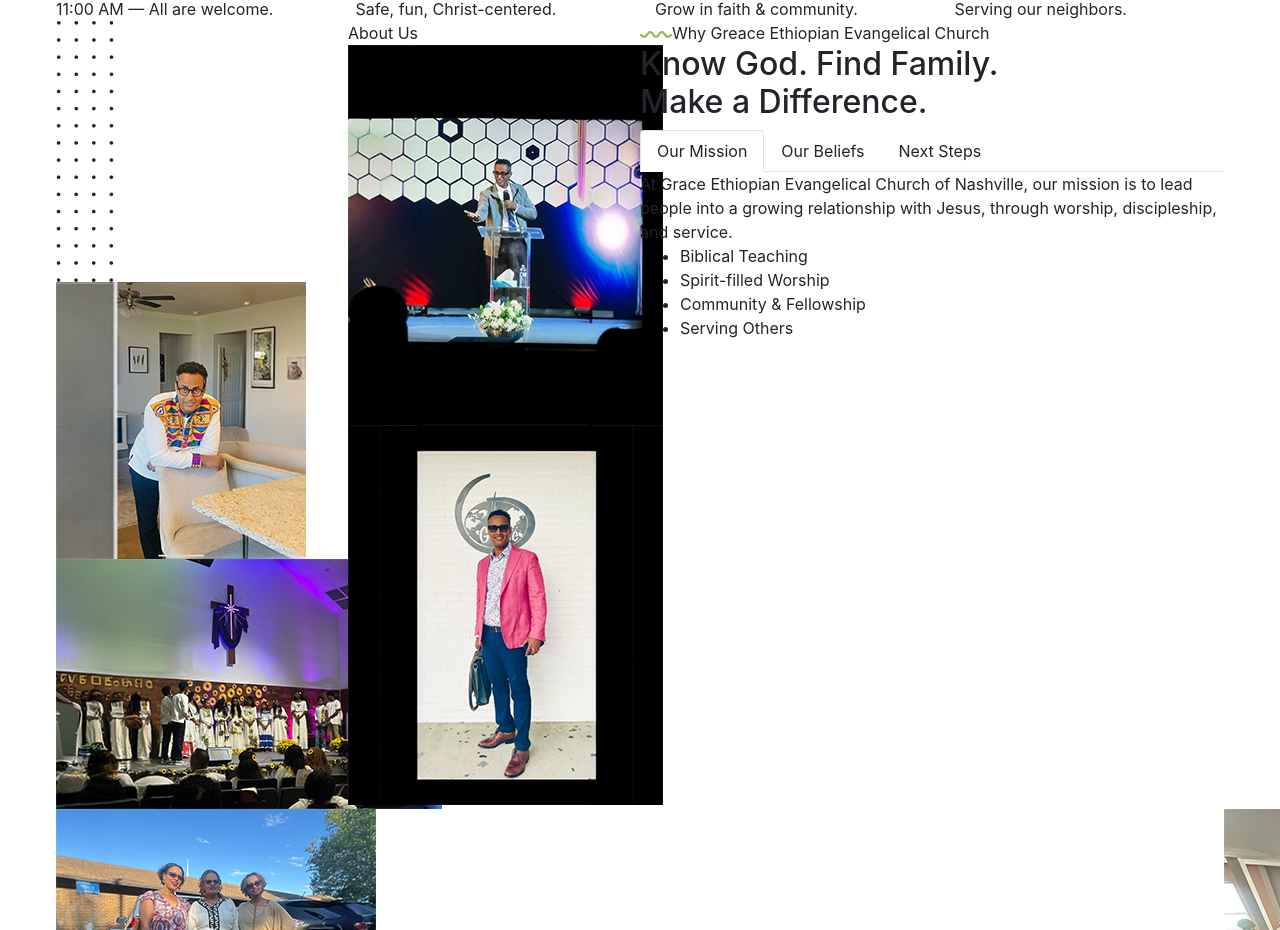
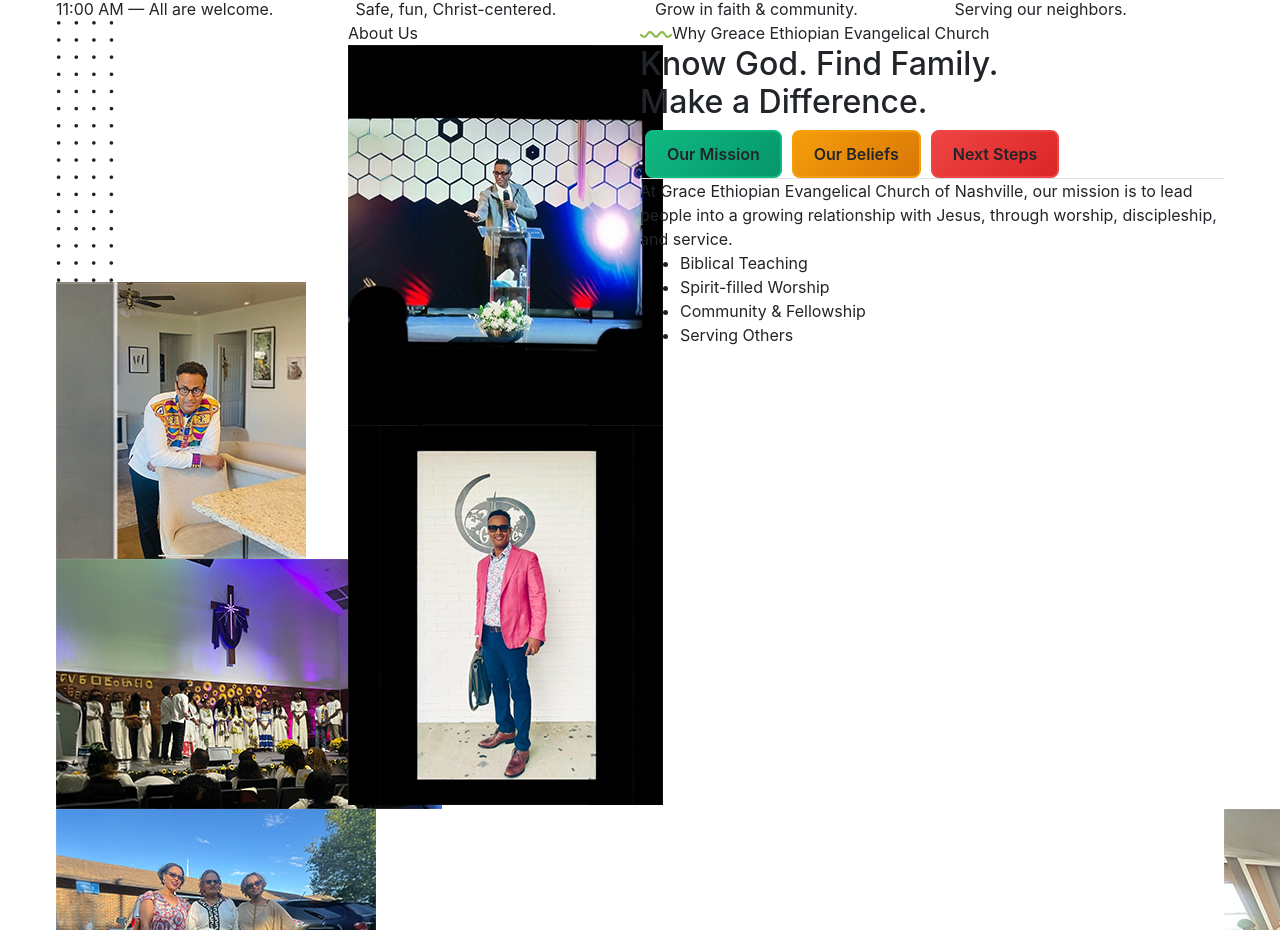
Before and after one commit to fassiliss/tsegachurch-site, a Next.js app: page / in a window 1280 px wide. Shown: the part 1354-2284 px from the top of the page. Built offline with nearby package versions, Linux system fonts and the light colour scheme.

Commit message:
Add colored tab buttons and update About page

```diff
--- a/pages/index.tsx
+++ b/pages/index.tsx
@@ -231,17 +231,55 @@
                         role="tablist"
                       >
                           <Nav.Item as={"li"} role="presentation">
-                          <Nav.Link as={"button"} eventKey="tab-1">
+                              <Nav.Link
+                                  as={"button"}
+                                  eventKey="tab-1"
+                                  style={{
+                                      background: 'linear-gradient(135deg, #10b981 0%, #059669 100%)',
+                                      color: 'white',
+                                      border: '2px solid #10b981',
+                                      fontWeight: '600',
+                                      padding: '10px 20px',
+                                      borderRadius: '8px',
+                                      margin: '0 5px'
+                                  }}
+                              >
                                   <span>Our Mission</span>
                               </Nav.Link>
                           </Nav.Item>
+
                           <Nav.Item as={"li"} role="presentation">
-                          <Nav.Link as={"button"} eventKey="tab-2">
+                              <Nav.Link
+                                  as={"button"}
+                                  eventKey="tab-2"
+                                  style={{
+                                      background: 'linear-gradient(135deg, #f59e0b 0%, #d97706 100%)',
+                                      color: 'white',
+                                      border: '2px solid #f59e0b',
+                                      fontWeight: '600',
+                                      padding: '10px 20px',
+                                      borderRadius: '8px',
+                                      margin: '0 5px'
+                                  }}
+                              >
                                   <span>Our Beliefs</span>
                               </Nav.Link>
                           </Nav.Item>
+
                           <Nav.Item as={"li"} role="presentation">
-                          <Nav.Link as={"button"} eventKey="tab-3">
+                              <Nav.Link
+                                  as={"button"}
+                                  eventKey="tab-3"
+                                  style={{
+                                      background: 'linear-gradient(135deg, #ef4444 0%, #dc2626 100%)',
+                                      color: 'white',
+                                      border: '2px solid #ef4444',
+                                      fontWeight: '600',
+                                      padding: '10px 20px',
+                                      borderRadius: '8px',
+                                      margin: '0 5px'
+                                  }}
+                              >
                                   <span>Next Steps</span>
                               </Nav.Link>
                           </Nav.Item>
```
Also changed, not shown: pages/about.tsx (+41 -3 lines). Lines whose indentation alone changed are shown as unchanged.
